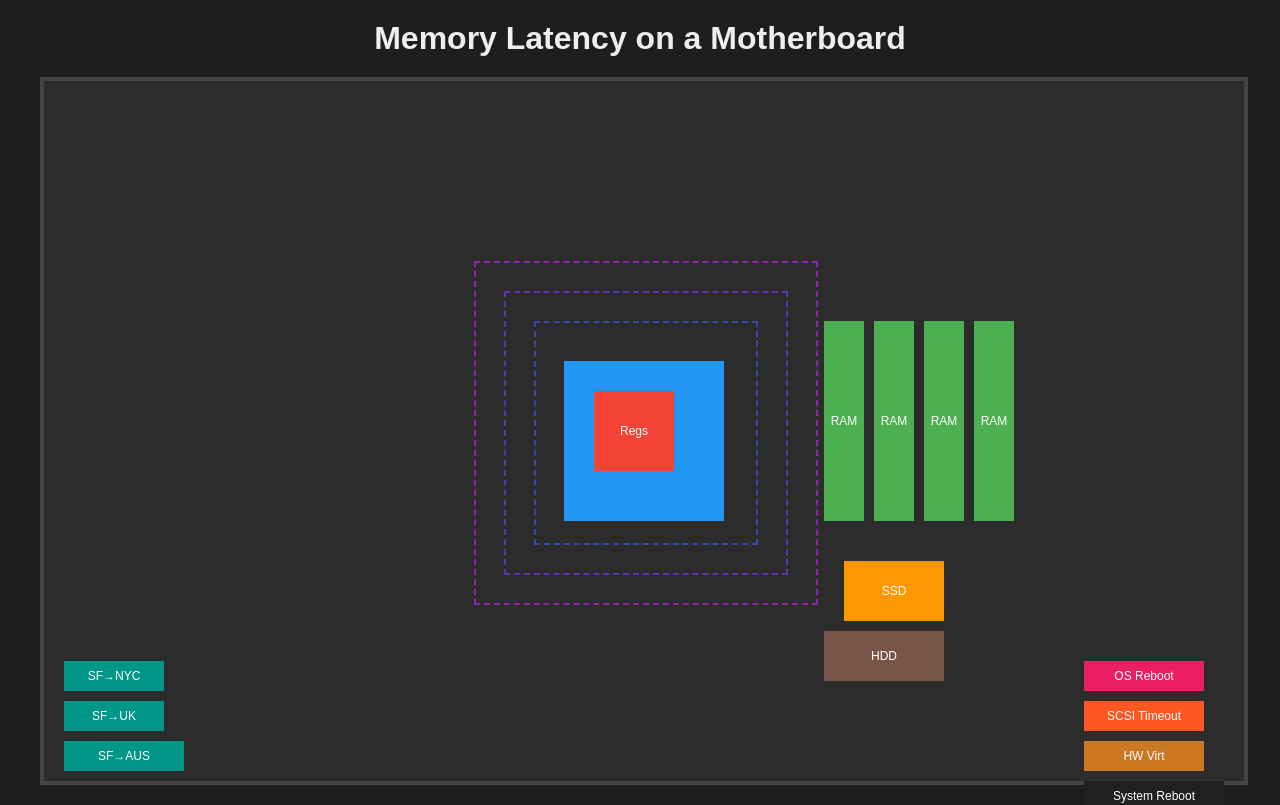
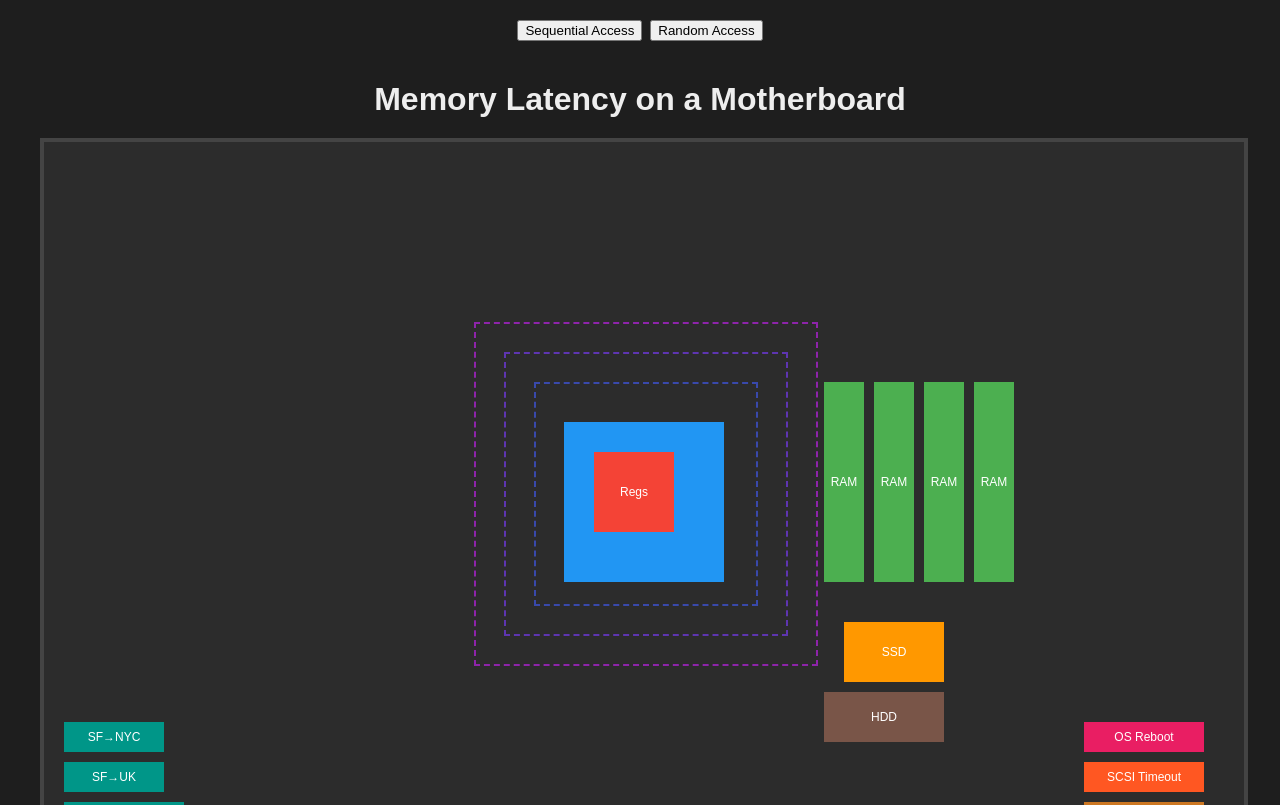
Before and after one commit to AntonioCoppe/memory-latency-demo, a React (Vite) app: page / in a window 1280 px wide. Shown: the top 805 px of the page. Built offline with nearby package versions, Linux system fonts and the light colour scheme.

Commit message:
feat: add sequential and random access patterns

```diff
--- a/src/App.tsx
+++ b/src/App.tsx
@@ -1,21 +1,56 @@
-import React from 'react';
-import { Board } from './components/Board';
-import { Charts } from './components/Charts';
-import { useLatencyStats } from './hooks/useLatency';
-import './index.css';
+import { Board } from './components/Board'
+import { Charts } from './components/Charts'
+import { useLatencyStats } from './hooks/useLatency'
+import './index.css'
 
 const allLevels = [
   'Registers','CPU','L1','L2','L3',
   'RAM','SSD','HDD',
   'Net_NYC','Net_UK','Net_AUS',
   'OS','SCSI','HW','PHYS'
-];
+]
 
-const App: React.FC = () => {
-  const [stats, increment] = useLatencyStats(allLevels);
+export default function App() {
+  // ↳ state + persistent increment
+  const [stats, increment] = useLatencyStats(allLevels)
+
+  // sleep helper
+  const sleep = (ms: number) => new Promise(resolve => setTimeout(resolve, ms))
+
+  // Sequential: walk the DOM in render order
+  const simulateSequential = async () => {
+    const elems = Array.from(
+      document.querySelectorAll<HTMLDivElement>('#board .mem')
+    )
+    for (const el of elems) {
+      el.click()
+      await sleep(150)
+    }
+  }
+
+  // Random: fire 50 random accesses
+  const simulateRandom = async () => {
+    const elems = Array.from(
+      document.querySelectorAll<HTMLDivElement>('#board .mem')
+    )
+    for (let i = 0; i < 50; i++) {
+      const el = elems[Math.floor(Math.random() * elems.length)]
+      el.click()
+      await sleep(150)
+    }
+  }
 
   return (
     <div style={{ display: 'flex', flexDirection: 'column', alignItems: 'center' }}>
+      {/* Controls */}
+      <div style={{ margin: '20px' }}>
+        <button onClick={simulateSequential}>Sequential Access</button>
+        <button onClick={simulateRandom} style={{ marginLeft: '8px' }}>
+          Random Access
+        </button>
+      </div>
+
+      {/* Board & Chart */}
       <div style={{ width: '1200px' }}>
         <Board onNodeClick={increment} />
       </div>
@@ -23,7 +58,5 @@ const App: React.FC = () => {
         <Charts stats={stats} />
       </div>
     </div>
-  );
-};
-
-export default App;
+  )
+}
```
